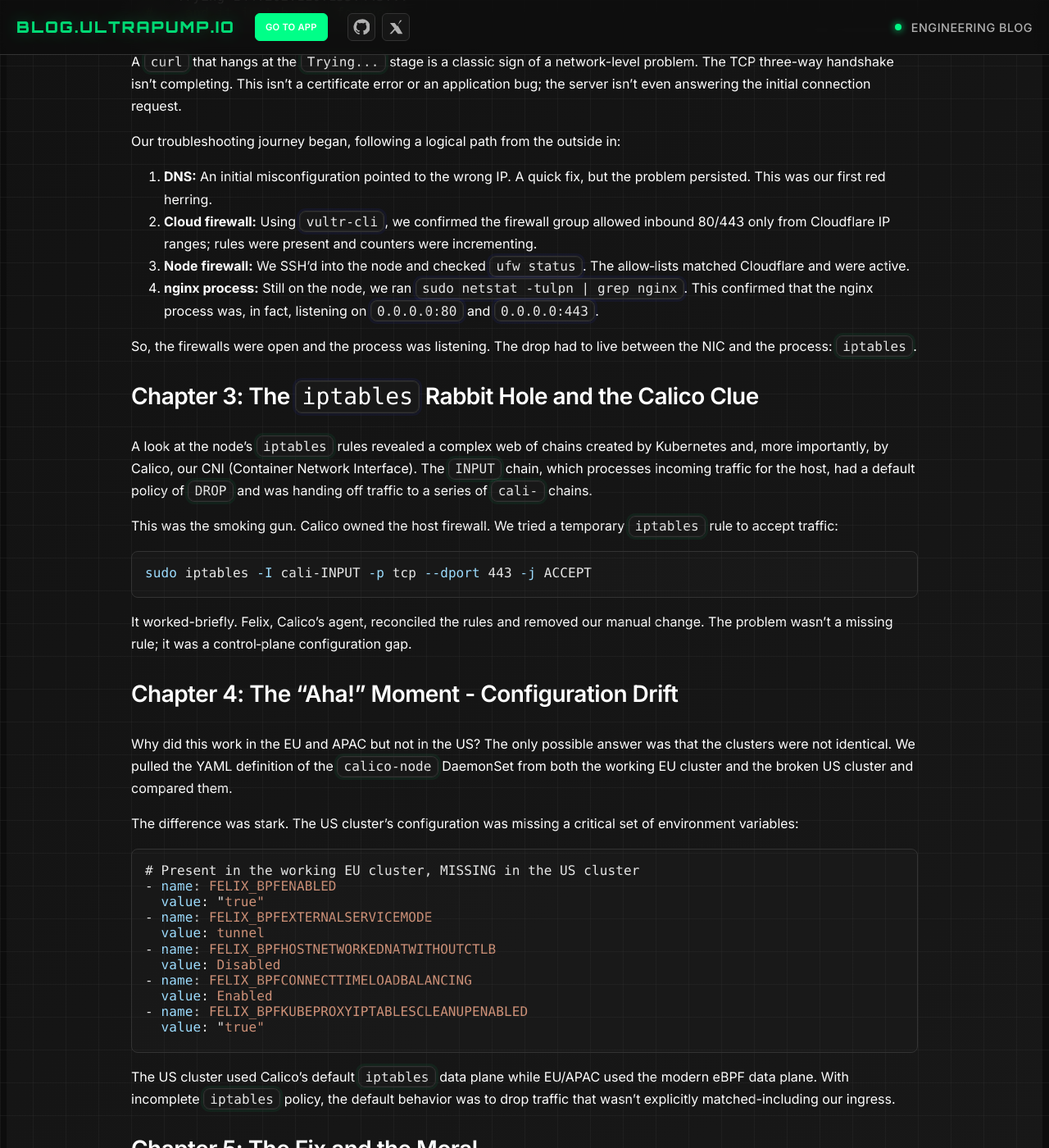
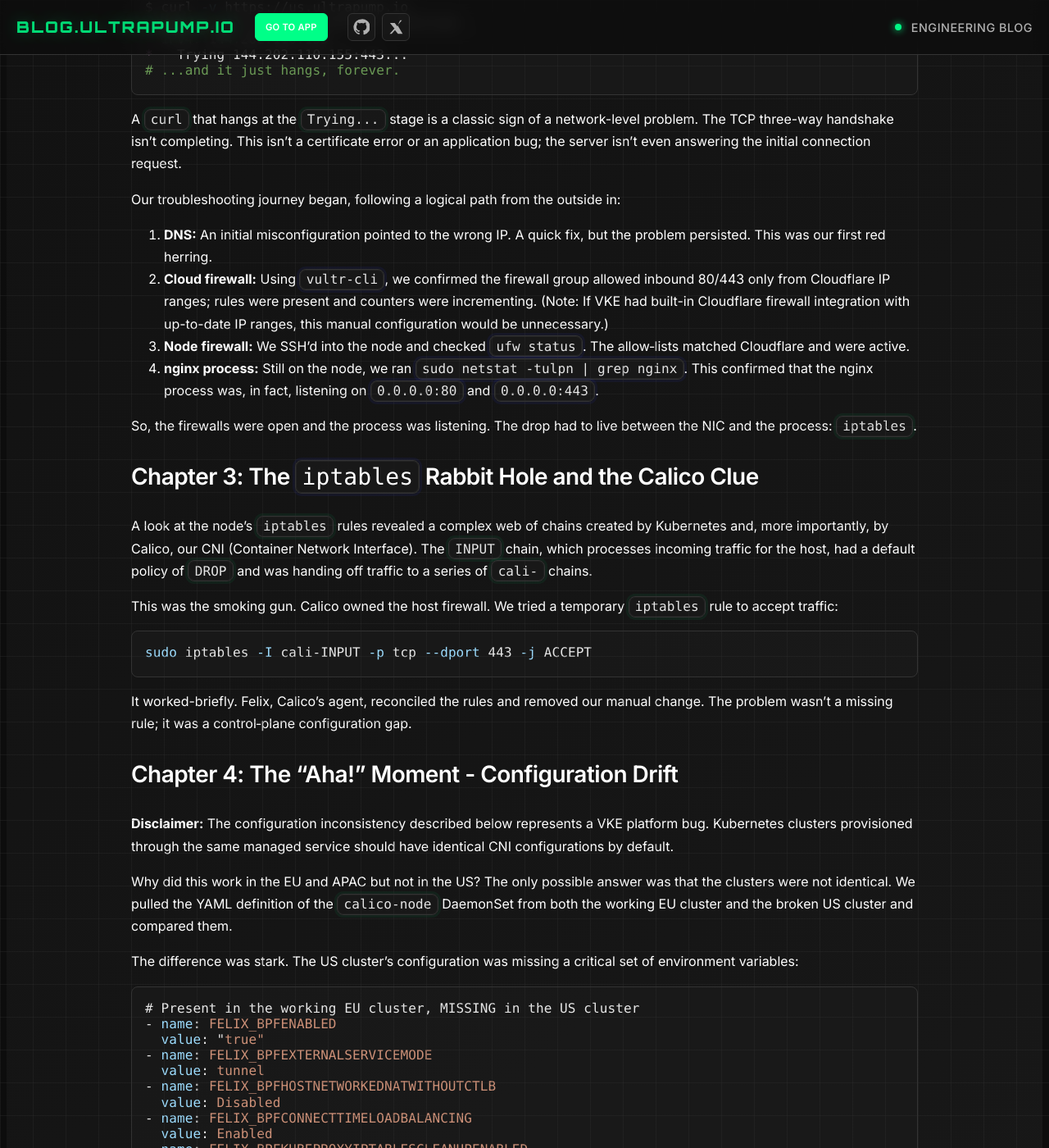
Before and after one commit to ultrapump/blog, a Jekyll site: the page built from _posts/2025-08-08-how-to-avoid-lb-on-vke.md, in a window 1280 px wide and 1400 px high, scrolled down 2471 px. Shown: the whole window at 82% size. Built offline with Jekyll 4.4.1, drawn with Linux system fonts in a browser that asks for light colours; some of the changed text lies outside the part shown.

Commit message:
some clarifications

```diff
--- a/_posts/2025-08-08-how-to-avoid-lb-on-vke.md
+++ b/_posts/2025-08-08-how-to-avoid-lb-on-vke.md
@@ -34,6 +34,8 @@ Managed LBs add cost and another control plane. On VKE we get better price/perfo
 We take on responsibility for network policy and firewalling at the cloud and node layers. EU and APAC worked flawlessly. The US cluster did not.
 
 ## Ingress model on VKE
+
+**Disclaimer:** The following steps are only required due to current VKE limitations and bugs. In a fully functional Kubernetes environment, node-level TLS termination should require minimal additional firewall or CNI configuration.
 
 - nginx Ingress runs as a DaemonSet with `hostNetwork: true` so it binds to `:80` and `:443` on every node
 - Cloudflare IP ranges are allow‑listed on the cloud firewall and `ufw` on each node
@@ -98,7 +100,7 @@ A `curl` that hangs at the `Trying...` stage is a classic sign of a network-leve
 Our troubleshooting journey began, following a logical path from the outside in:
 
 1.  **DNS:** An initial misconfiguration pointed to the wrong IP. A quick fix, but the problem persisted. This was our first red herring.
-2.  **Cloud firewall:** Using `vultr-cli`, we confirmed the firewall group allowed inbound 80/443 only from Cloudflare IP ranges; rules were present and counters were incrementing.
+2.  **Cloud firewall:** Using `vultr-cli`, we confirmed the firewall group allowed inbound 80/443 only from Cloudflare IP ranges; rules were present and counters were incrementing. (Note: If VKE had built-in Cloudflare firewall integration with up-to-date IP ranges, this manual configuration would be unnecessary.)
 3.  **Node firewall:** We SSH'd into the node and checked `ufw status`. The allow‑lists matched Cloudflare and were active.
 4.  **nginx process:** Still on the node, we ran `sudo netstat -tulpn | grep nginx`. This confirmed that the nginx process was, in fact, listening on `0.0.0.0:80` and `0.0.0.0:443`.
 
@@ -117,6 +119,8 @@ sudo iptables -I cali-INPUT -p tcp --dport 443 -j ACCEPT
 It worked-briefly. Felix, Calico’s agent, reconciled the rules and removed our manual change. The problem wasn’t a missing rule; it was a control‑plane configuration gap.
 
 ## Chapter 4: The "Aha!" Moment - Configuration Drift
+
+**Disclaimer:** The configuration inconsistency described below represents a VKE platform bug. Kubernetes clusters provisioned through the same managed service should have identical CNI configurations by default.
 
 Why did this work in the EU and APAC but not in the US? The only possible answer was that the clusters were not identical. We pulled the YAML definition of the `calico-node` DaemonSet from both the working EU cluster and the broken US cluster and compared them.
 
@@ -158,6 +162,8 @@ This was a textbook case of configuration drift. A subtle provisioning differenc
 
 ## Hardening and runbook
 
+**Disclaimer:** These hardening steps are defensive measures against VKE platform inconsistencies. On a mature managed Kubernetes service, most of these safeguards would be unnecessary.
+
 - Baseline Calico config via IaC (Terraform/Argo CD) and drift detection
 - Pin the ingress image tag; roll with canaries per region
 - Enforce Cloudflare IP allow‑lists at both the cloud firewall and `ufw`
```
